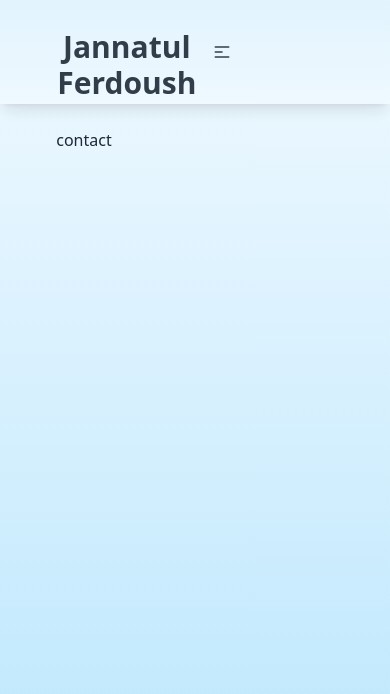
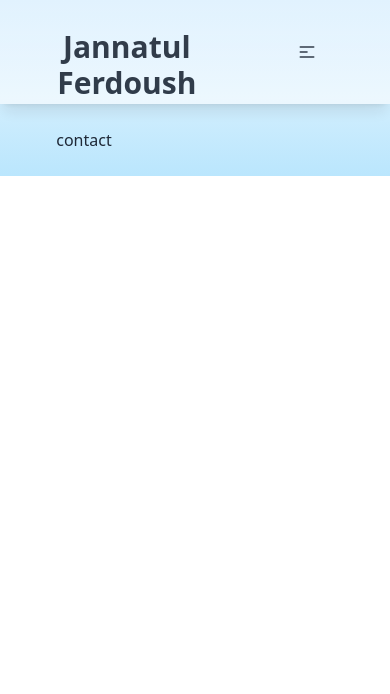
Before and after one commit to Joya322/React-PortFolio, a React (Vite) app: page /contact in a window 390 px wide. Shown: the top 694 px of the page. Built offline with nearby package versions, Linux system fonts and the light colour scheme.

Commit message:
design modified

```diff
--- a/src/components/Navbar/Navbar.jsx
+++ b/src/components/Navbar/Navbar.jsx
@@ -35,7 +35,7 @@ const NavBar = () => {
           </ul>
 
           {/* menu icon */}
-          <div className="dropdown  lg:hidden">
+          <div className="dropdown  lg:hidden flex justify-end">
             <div tabIndex={0} role="button" className="btn btn-ghost">
               <svg
                 xmlns="http://www.w3.org/2000/svg"
@@ -54,7 +54,7 @@ const NavBar = () => {
             </div>
             <ul
               tabIndex={0}
-              className="menu menu-sm dropdown-content bg-base-100 rounded-box z-[1] mt-3 w-52 p-2 shadow text-lg"
+              className="menu menu-sm dropdown-content bg-base-100 rounded-box z-[1] mt-12 w-52 p-2 shadow text-lg"
             >
               {links}
             </ul>
--- a/src/components/Root/Root.jsx
+++ b/src/components/Root/Root.jsx
@@ -3,7 +3,7 @@ import { Outlet } from 'react-router-dom';
 import Navbar from './../Navbar/Navbar';
 const Root = () => {
     return (
-      <div className="bg-gradient-to-b from-sky-50 to-sky-200  w-full h-svh">
+      <div className="bg-gradient-to-b from-sky-50 to-sky-200  w-full lg:h-svh">
           <Navbar />
         <div className="w-11/12 mx-auto py-6 px-10">
           <Outlet />
--- a/vite.config.js
+++ b/vite.config.js
@@ -4,5 +4,5 @@ import react from "@vitejs/plugin-react";
 // https://vite.dev/config/
 export default defineConfig({
   plugins: [react()],
-  base: "/react-portfolio/"
+  // base: "react-portfolio"
 });
```
